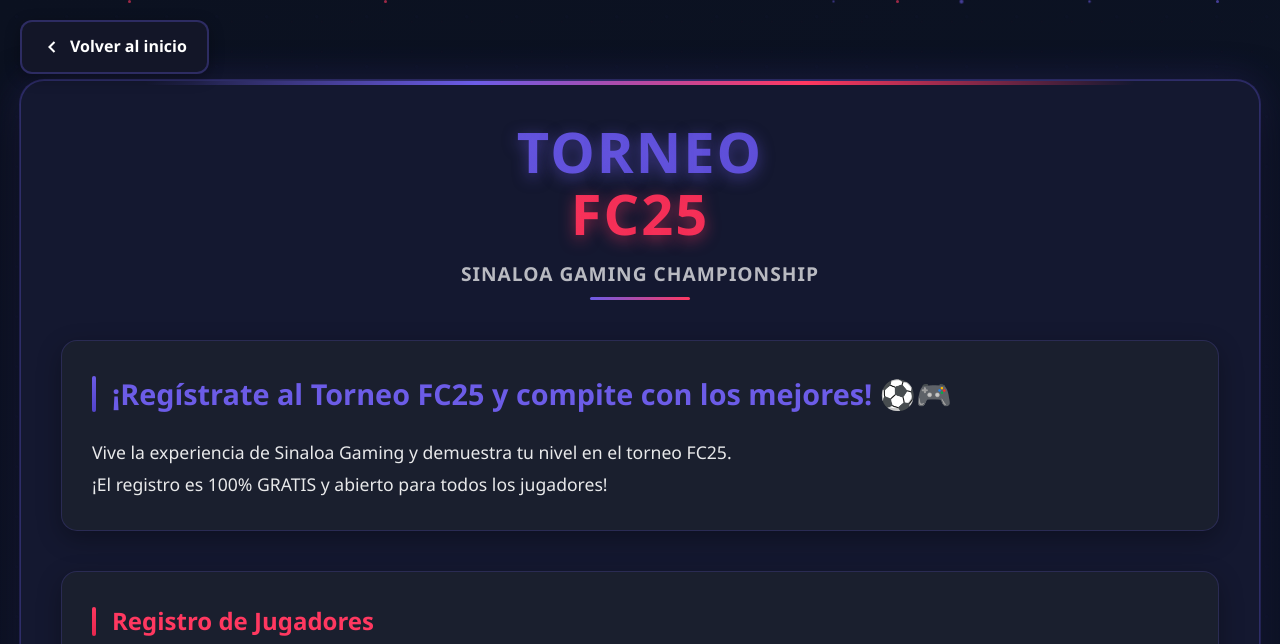
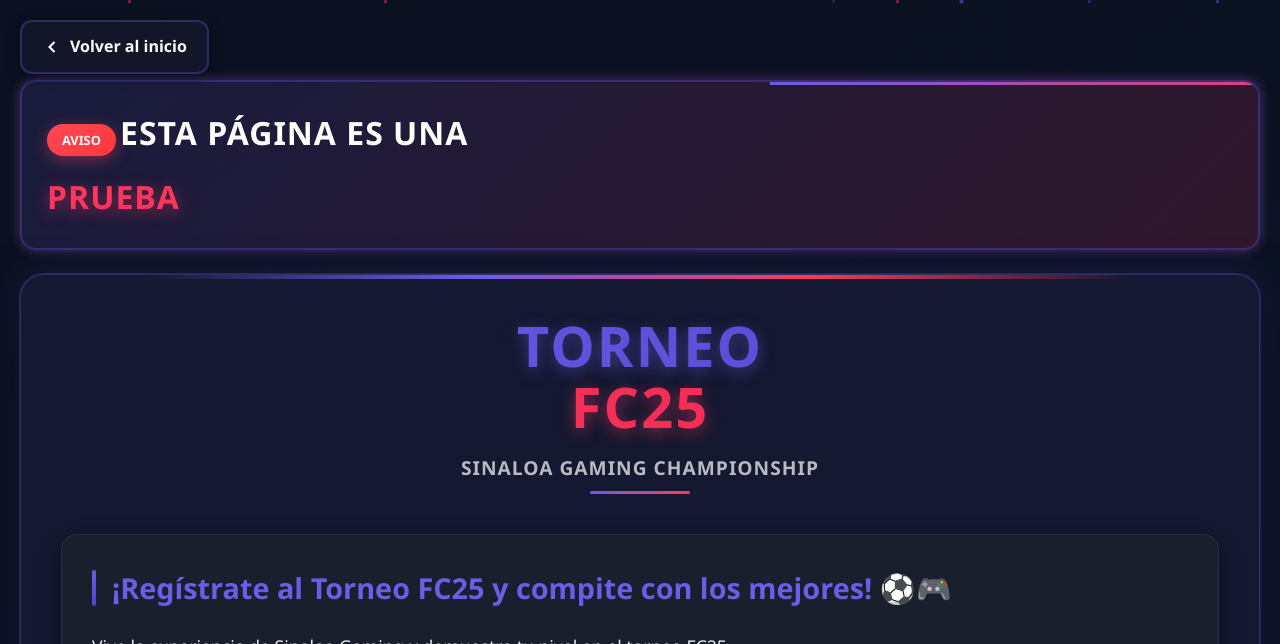
Before and after one commit to sinaloagaming/landingpages, a website: page website/torneofc25/index.html in a window 1280 px wide. Shown: the top 644 px of the page. Drawn offline with Linux system fonts and the light colour scheme.

Commit message:
chore: agrega aviso de prueba a la página de torneo FC25

```diff
--- a/website/torneofc25/index.html
+++ b/website/torneofc25/index.html
@@ -78,6 +78,10 @@
     </div>
 
     <main class="torneo-container">
+        <div class="tournament-announcement" style="margin-bottom: 24px;">
+            <span class="announcement-badge">AVISO</span>
+            <span class="announcement-title">Esta página es una <span class="highlight-red">PRUEBA</span></span>
+        </div>
         <div class="torneo-content">
 
             <!-- Título principal -->
```
